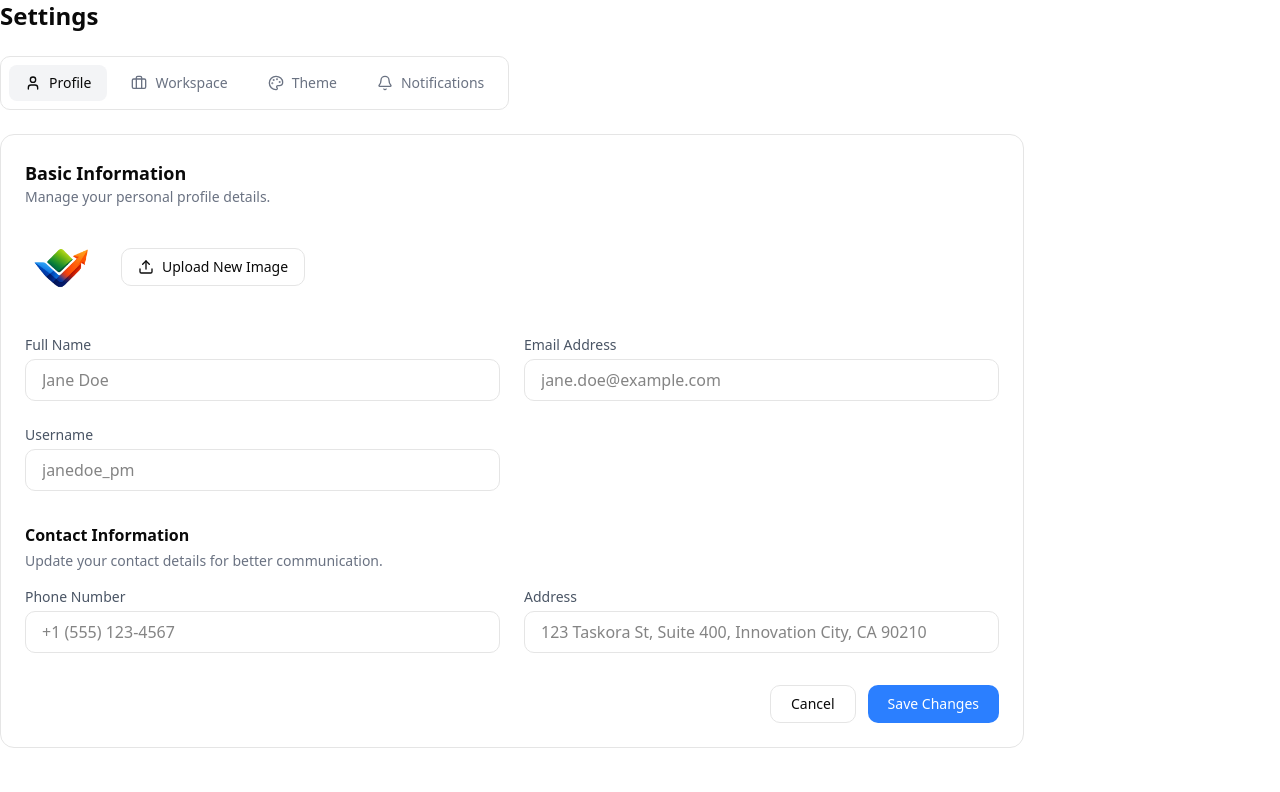
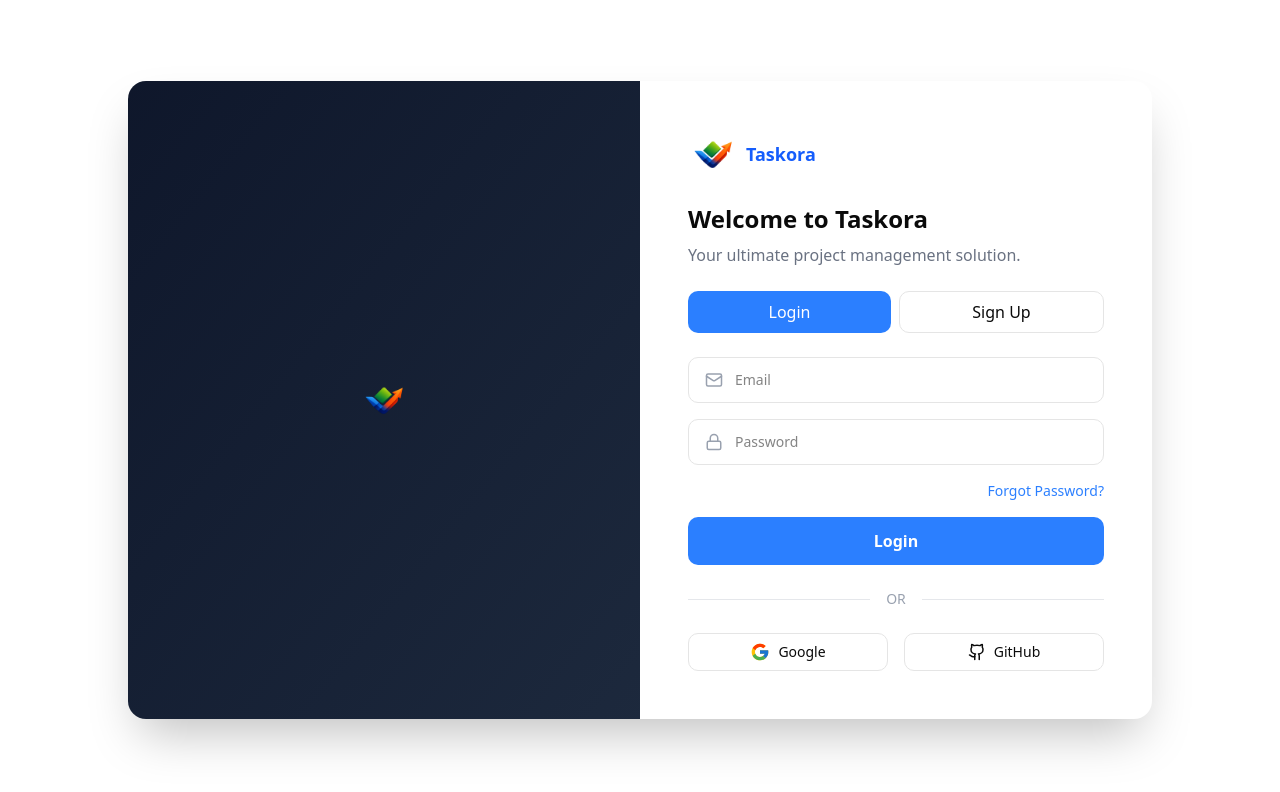
Before and after one commit to hemantgupta98/Taskora, a Next.js app in the folder taskora/: page / in a window 1280 px wide. Shown: the top 792 px of the page. Built offline with nearby package versions, Linux system fonts and the light colour scheme.

Commit message:
working on Auth from

```diff
--- a/taskora/app/layout.tsx
+++ b/taskora/app/layout.tsx
@@ -1,6 +1,6 @@
 import type { Metadata } from "next";
 import { Geist, Geist_Mono } from "next/font/google";
-import Page from "./setting/page";
+
 import Auth from "./components/Auth";
 
 import "./globals.css";
@@ -27,7 +27,7 @@ export default function RootLayout({
   return (
     <html lang="en">
       <body>
-        <Page />
+        <Auth />
         <main>{children}</main>
       </body>
     </html>
```
